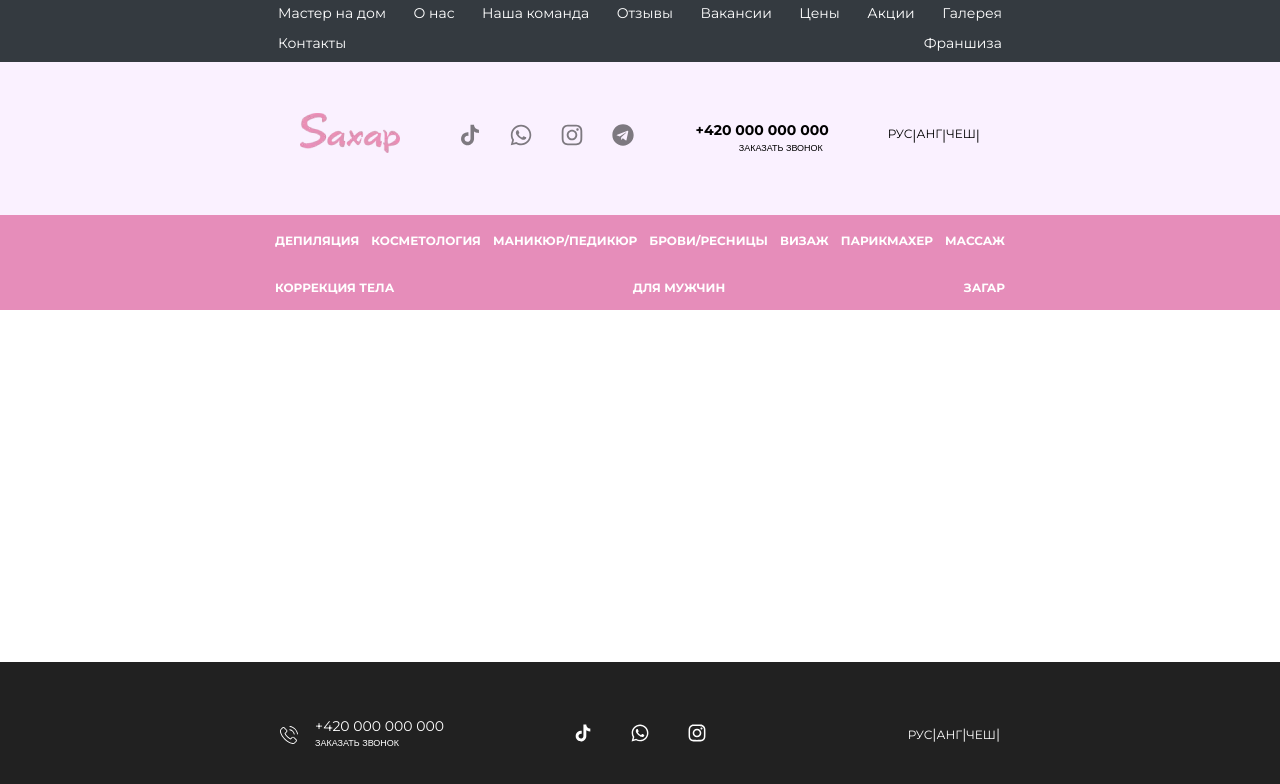
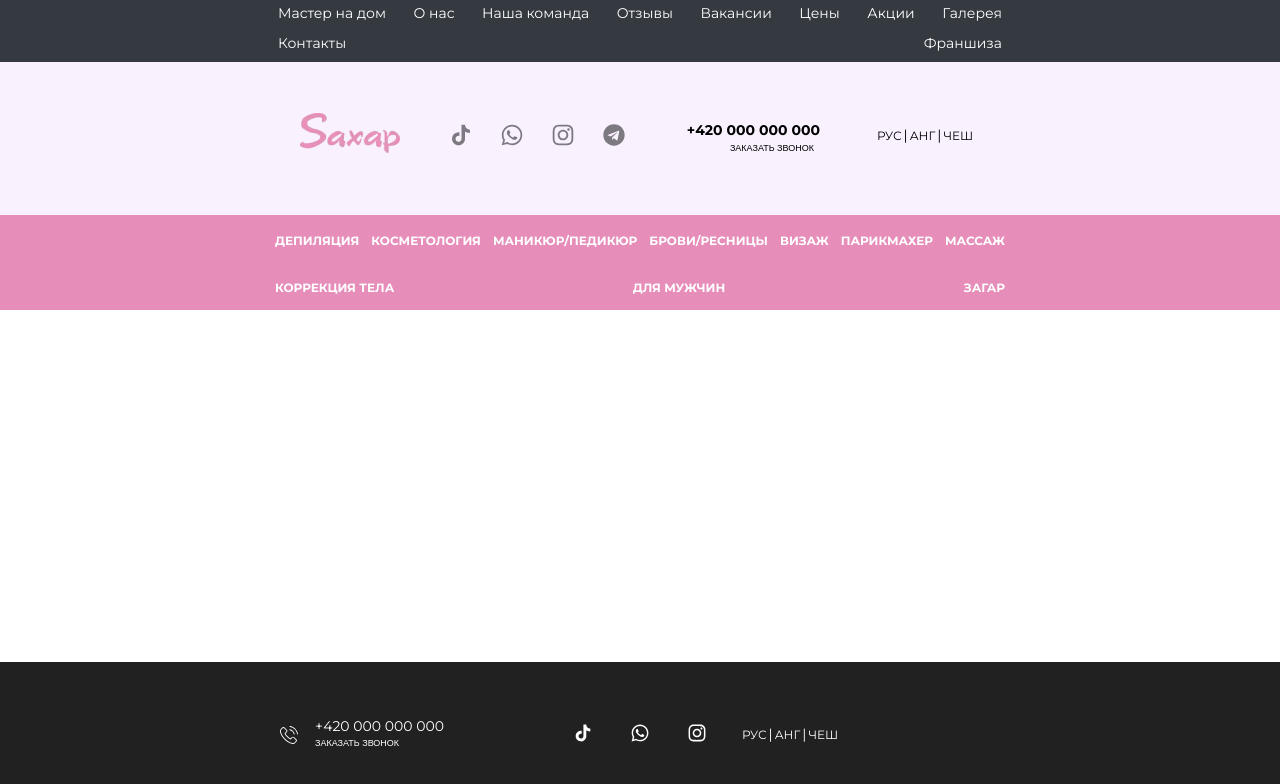
Before and after one commit to larry6767/beauty-saloon, a Next.js app: page / in a window 1280 px wide. Shown: the top 784 px of the page. Built offline with nearby package versions, Linux system fonts and the light colour scheme; what emotion-normalize would draw is missing.

Commit message:
DEV-13 Fix styles

```diff
--- a/src/components/generic/Link/Link.tsx
+++ b/src/components/generic/Link/Link.tsx
@@ -12,6 +12,7 @@ export const Link: FC<LinkProps> = ({
   margin,
   padding,
   color,
+  hoverColor,
   lineHeight,
   fontSize,
   transform,
@@ -24,6 +25,7 @@ export const Link: FC<LinkProps> = ({
     margin,
     padding,
     color,
+    hoverColor,
     lineHeight,
     fontSize,
     transform,
--- a/src/components/generic/Link/styles.ts
+++ b/src/components/generic/Link/styles.ts
@@ -32,6 +32,6 @@ export const StyledLink = styled.a<StyledLinkProps>`
   cursor: pointer;
 
   &:hover {
-    color: black;
+    ${({ hoverColor }) => (!hoverColor ? null : `color: ${hoverColor}`)};
   }
 `
--- a/src/components/generic/Link/types.ts
+++ b/src/components/generic/Link/types.ts
@@ -11,6 +11,7 @@ export type StyledLinkProps = {
   margin?: CSSIndent
   padding?: CSSIndent
   color?: string
+  hoverColor?: string
   lineHeight?: `${number}px`
   fontSize?: `${number}px`
   transform?:
--- a/src/components/generic/LocalizationButton/LocalizationButton.tsx
+++ b/src/components/generic/LocalizationButton/LocalizationButton.tsx
@@ -3,21 +3,33 @@ import { Link } from '../Link'
 import { useTranslation } from 'react-i18next'
 import '../../../utils/i18next'
 import { changeLanguage } from '../../../utils/i18next'
+import { LinkWrapper } from './styles'
 
-export const LocalizationButton = ({ color }: { color: string }) => {
+export const LocalizationButton = ({
+  color,
+  hoverColor,
+}: {
+  color?: string
+  hoverColor?: string
+}) => {
   const { t, i18n } = useTranslation()
   const locales = i18n.options.supportedLngs
 
   if (!locales) return <h3>Locales undefined</h3>
+  const filtredLocales = locales.filter((locale) =>
+    locale !== 'cimode' ? locale : false,
+  )
   return (
     <>
-      {locales.map((locale, i, arr) => {
-        if (locale !== 'cimode') {
+      <LinkWrapper>
+        {filtredLocales.map((locale, i, arr) => {
           return (
             <>
               <Link
                 key={i}
                 color={`${color}`}
+                hoverColor={`${hoverColor}`}
+                margin={'0px 2px'}
                 onClick={() => changeLanguage(locale)}
               >
                 {t(`localization.${locale}`)}
@@ -25,10 +37,8 @@ export const LocalizationButton = ({ color }: { color: string }) => {
               {arr.length === i + 1 ? null : '|'}
             </>
           )
-        } else {
-          return
-        }
-      })}
+        })}
+      </LinkWrapper>
     </>
   )
 }
--- /dev/null
+++ b/src/components/generic/LocalizationButton/styles.ts
@@ -0,0 +1,7 @@
+import styled from '@emotion/styled'
+
+export const LinkWrapper = styled.span`
+  display: block;
+  width: 110px;
+  text-align: center;
+`
--- a/src/layouts/Footer/Footer.tsx
+++ b/src/layouts/Footer/Footer.tsx
@@ -56,7 +56,7 @@ export const Footer = () => {
           ))}
         </IconList>
         <LanguageBlock>
-          <LocalizationButton color={'white'} />
+          <LocalizationButton color={'white'} hoverColor={'white'} />
         </LanguageBlock>
       </FooterWrapper>
     </FooterContainer>
--- a/src/layouts/Header/Header.tsx
+++ b/src/layouts/Header/Header.tsx
@@ -114,7 +114,7 @@ export const Header = () => {
         </ContactsList>
 
         <LanguageBlock>
-          <LocalizationButton color={'black'} />
+          <LocalizationButton color={'black'} hoverColor={'black'} />
         </LanguageBlock>
       </CentralBlock>
 
--- a/src/utils/i18next.ts
+++ b/src/utils/i18next.ts
@@ -14,11 +14,13 @@ i18n
       order: ['cookie', 'localStorage', 'htmlTag', 'path', 'subdomain'],
       caches: ['cookie'],
     },
+
     backend: {
       loadPath: '/assets/locales/{{lng}}/translation.json',
     },
   })
-export const changeLanguage = (lang: 'ru' | 'en' | 'cz' | string) => {
+
+export const changeLanguage = (lang: string) => {
   i18n.changeLanguage(lang)
 }
 export default i18n
```
